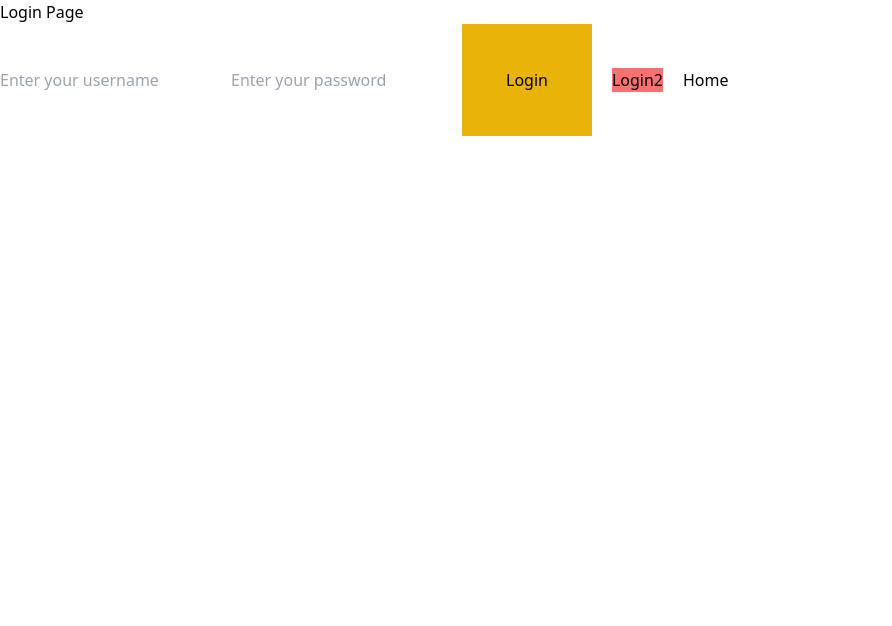
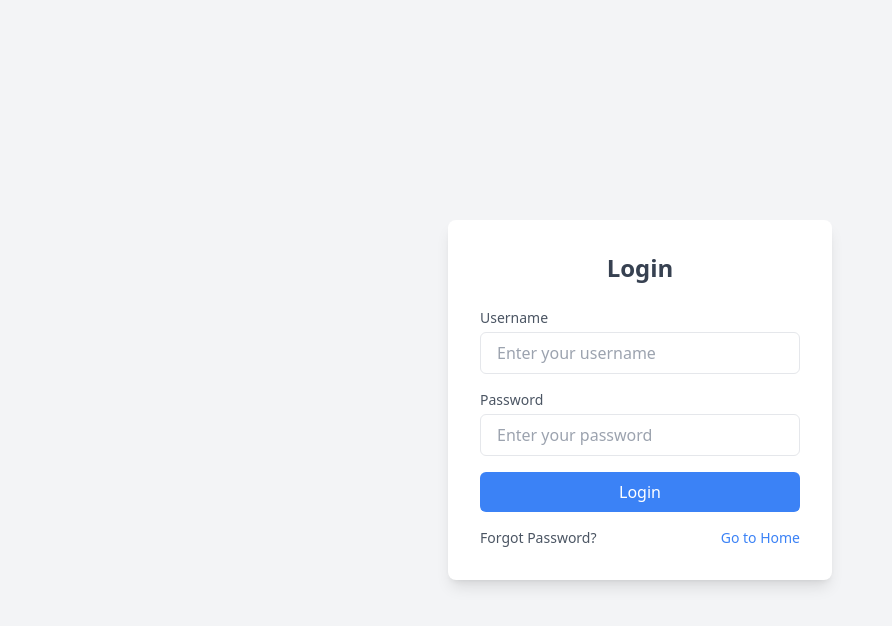
Before and after one commit to damindisamaranayaka/cbc-frontend, a React (Vite) app: page /login in a window 1280 px wide. Shown: the top 626 px of the page, without its empty margins (0-892 px from the left). Built offline with nearby package versions, Linux system fonts and the light colour scheme.

Commit message:
create login, signup pages

```diff
--- a/src/App.jsx
+++ b/src/App.jsx
@@ -3,21 +3,23 @@ import './index.css';
 import './App.css'
 import LoginPage from './pages/loginPage.jsx'
 import HomePage from './pages/homePage.jsx'
+import SignupPage from './pages/signInPage.jsx'
 import { BrowserRouter, Routes, Route } from "react-router-dom";
 
 function App() {
   const [count, setCount] = useState(0)
 
   return (
-    <>
+    <div className='bg-red-300 h-[100vh]'>
   <BrowserRouter>
   <Routes path="/*">
   <Route path= "/login" element= {<LoginPage/>}/>
   <Route path= "/" element= {<HomePage/>}/>
-  <Route path= "/*" element={<h1>404 error</h1>}/>
+  <Route path= "/signup" element= {<SignupPage/>}/>
+  <Route path= "/*" element={<HomePage/>}/>
   </Routes>
   </BrowserRouter>
-    </>
+    </div>
   )
 }
 
--- a/src/pages/loginPage.jsx
+++ b/src/pages/loginPage.jsx
@@ -1,17 +1,36 @@
+import { Link } from 'react-router-dom';
 
-import {Link} from 'react-router-dom';
-export default function LoginPage(){
-return(
-    <div>
-    <h1>Login Page</h1>
-    <input type="text"
-    placeholder="Enter your username" />
-    <input type="password"
-    placeholder="Enter your password"/>
-    <button className= 'bg-yellow-500 p-11 p-'>Login</button>
-    <button className= 'bg-red-400 m-5'>Login2</button>
-    <Link to="/">Home</Link>
+export default function LoginPage() {
+  return (
+    <div className="flex justify-center items-center min-h-screen bg-gray-100">
+      <div className="bg-white shadow-lg rounded-lg p-8 w-96">
+        <h1 className="text-2xl font-bold text-center text-gray-700 mb-6">Login</h1>
+
+        <div className="mb-4">
+          <label className="block text-gray-600 text-sm font-medium mb-1">Username</label>
+          <input
+            type="text"
+            placeholder="Enter your username"
+            className="w-full px-4 py-2 border rounded-md focus:ring-2 focus:ring-blue-400 focus:outline-none"
+          />
+        </div>
+
+        <div className="mb-4">
+          <label className="block text-gray-600 text-sm font-medium mb-1">Password</label>
+          <input
+            type="password"
+            placeholder="Enter your password"
+            className="w-full px-4 py-2 border rounded-md focus:ring-2 focus:ring-blue-400 focus:outline-none"
+          />
+        </div>
+
+        <button className="w-full bg-blue-500 text-white py-2 rounded-md hover:bg-blue-600 transition">Login</button>
+
+        <div className="flex justify-between items-center mt-4">
+          <button className="text-sm text-gray-600 hover:underline">Forgot Password?</button>
+          <Link to="/" className="text-sm text-blue-500 hover:underline">Go to Home</Link>
+        </div>
+      </div>
     </div>
-)
-
+  );
 }
--- /dev/null
+++ b/src/pages/signInPage.jsx
@@ -0,0 +1,46 @@
+import { Link } from "react-router-dom";
+
+export default function SignupPage() {
+  return (
+    <div className="flex justify-center items-center min-h-screen bg-gray-100">
+      <div className="bg-white p-8 rounded-lg shadow-lg w-96">
+        <h2 className="text-2xl font-semibold text-center text-gray-700 mb-4">Create an Account</h2>
+
+        <input
+          type="text"
+          placeholder="Enter your username"
+          className="w-full p-3 border rounded-lg mb-3 focus:outline-none focus:ring-2 focus:ring-blue-400"
+        />
+
+        <input
+          type="email"
+          placeholder="Enter your email"
+          className="w-full p-3 border rounded-lg mb-3 focus:outline-none focus:ring-2 focus:ring-blue-400"
+        />
+
+        <input
+          type="password"
+          placeholder="Enter your password"
+          className="w-full p-3 border rounded-lg mb-3 focus:outline-none focus:ring-2 focus:ring-blue-400"
+        />
+
+        <input
+          type="password"
+          placeholder="Confirm password"
+          className="w-full p-3 border rounded-lg mb-3 focus:outline-none focus:ring-2 focus:ring-blue-400"
+        />
+
+        <button className="w-full bg-blue-500 text-white p-3 rounded-lg font-semibold hover:bg-blue-600 transition">
+          Sign Up
+        </button>
+
+        <p className="text-center text-gray-600 mt-4">
+          Already have an account?{" "}
+          <Link to="/login" className="text-blue-500 hover:underline">
+            Login here
+          </Link>
+        </p>
+      </div>
+    </div>
+  );
+}
```
Also changed, not shown: src/pages/adminHomePage.jsx (added).
